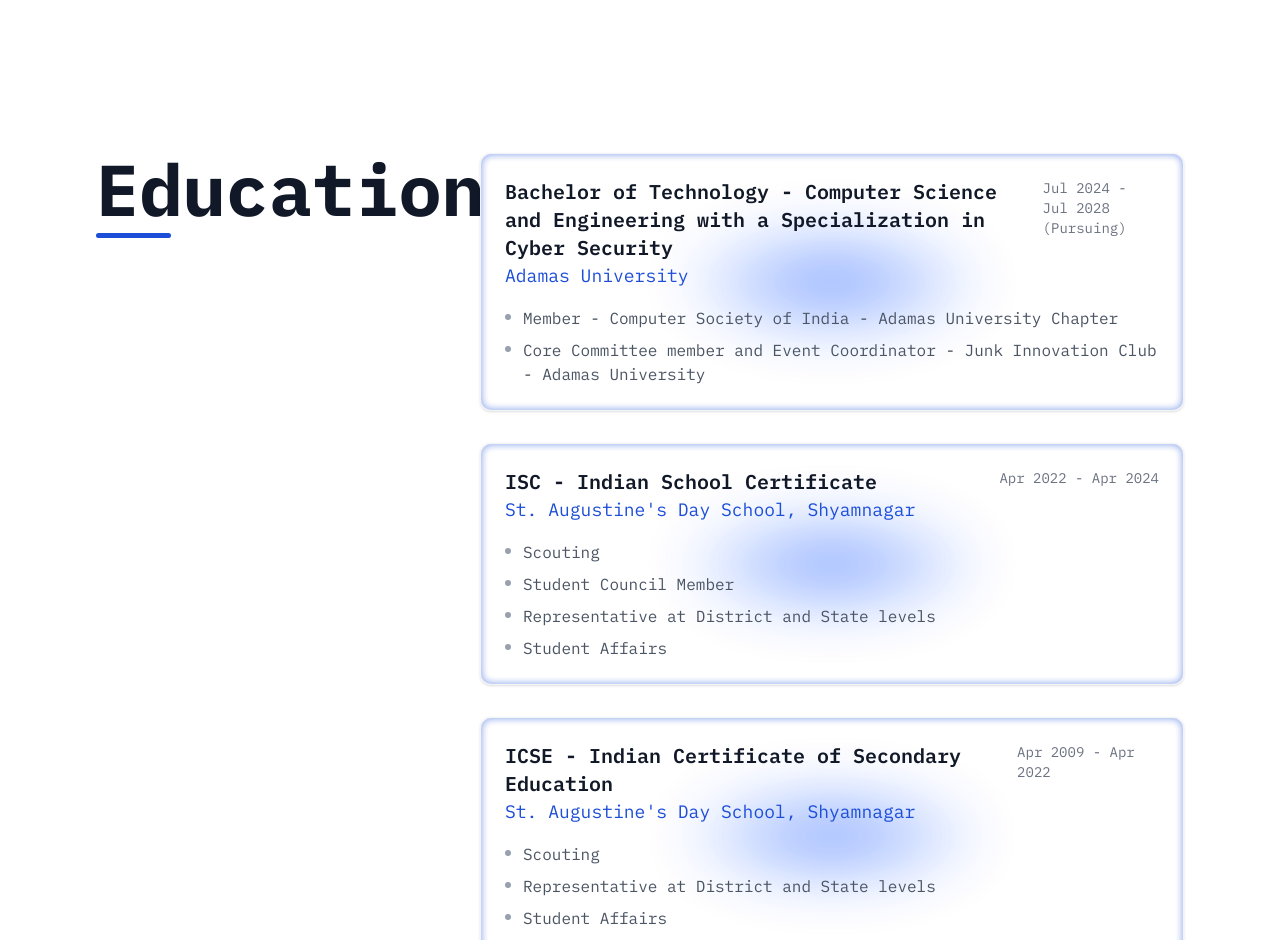
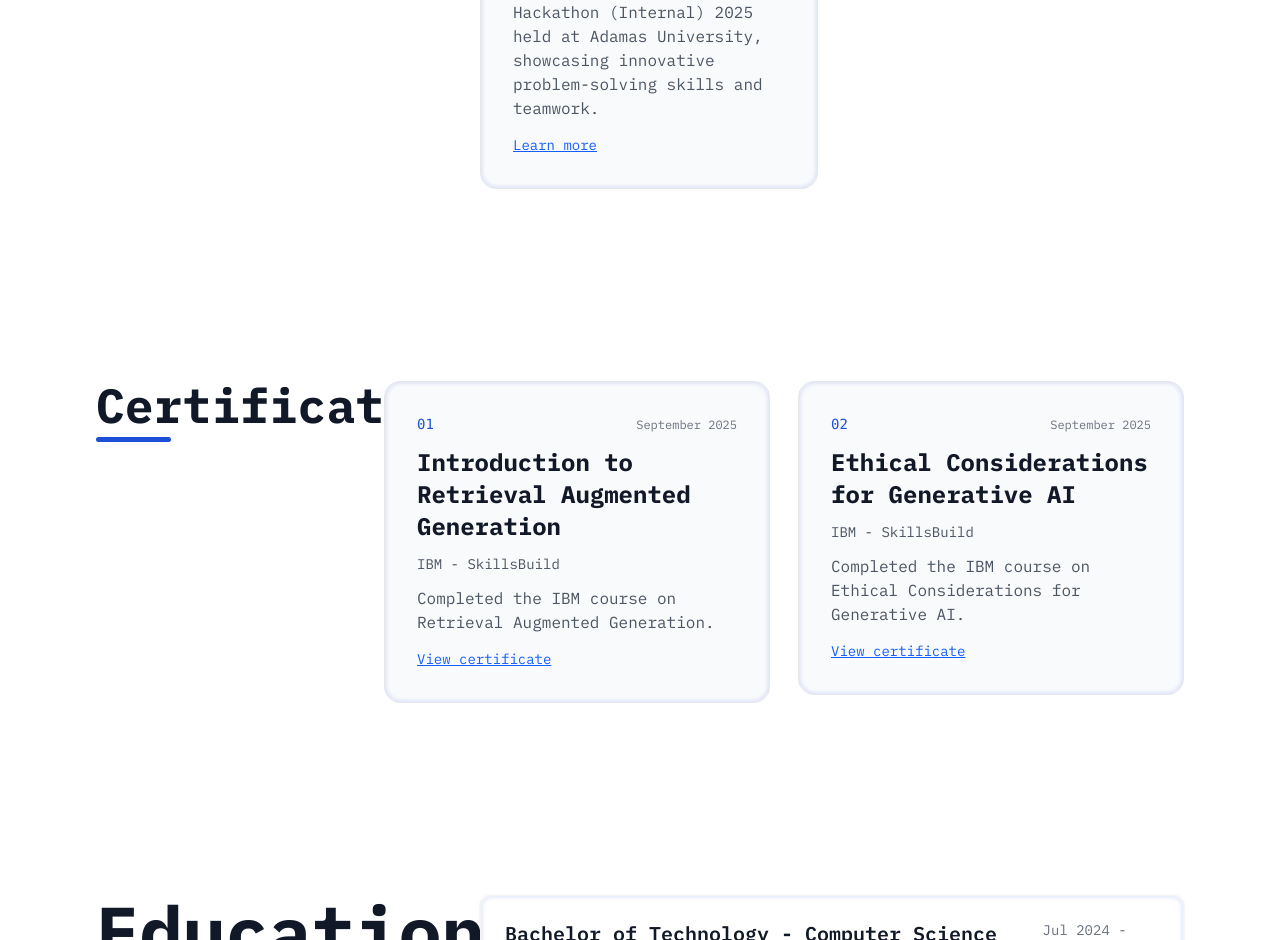
Before and after one commit to shraman-c/portfolio, an Astro site in the folder portfolio-site/: page / in a window 1280 px wide. Shown: the part 1860-2800 px from the top of the page. Built offline with nearby package versions, Linux system fonts and the light colour scheme; Astro itself is replaced by a stand-in of ours.

Commit message:
Visual updates -using bento grid and other fixes

```diff
--- a/portfolio-site/src/components/Achievements.astro
+++ b/portfolio-site/src/components/Achievements.astro
@@ -15,7 +15,7 @@ const hasAchievements = siteConfig.achievements && siteConfig.achievements.lengt
         </div>
 
         <div class="lg:col-span-8">
-          <div class="space-y-8">
+          <div class="bento-grid">
             {siteConfig.achievements.map((a, i) => (
               <div class="group relative">
                 <div class={`block relative overflow-visible p-4 sm:p-6 md:p-8 bg-gray-50 rounded-xl sm:rounded-2xl border border-gray-200 transition-all duration-300 aceternity-glow`} style={`--accent-color: ${siteConfig.accentColor}`}>
--- /dev/null
+++ b/portfolio-site/src/components/Certifications.astro
@@ -0,0 +1,43 @@
+---
+// @ts-nocheck
+import { siteConfig } from "../config";
+import { GlowingEffect } from "@/components/ui/glowing-effect";
+const hasCerts = siteConfig.certifications && siteConfig.certifications.length > 0;
+---
+
+{
+  hasCerts && (
+    <section id="certifications" class="p-8 sm:p-12 md:p-16 lg:p-24">
+      <div class="grid grid-cols-1 lg:grid-cols-12 gap-8 lg:gap-16 items-start">
+        <div class="lg:col-span-3">
+          <h2 class="text-3xl sm:text-4xl md:text-5xl xl:text-5xl font-bold text-gray-900 max-w-lg">Certifications</h2>
+          <div class="w-[75px] h-[5px] mt-2 rounded-full" style={`background-color: ${siteConfig.accentColor}`} />
+        </div>
+
+        <div class="lg:col-span-9">
+          <div class="bento-grid">
+            {siteConfig.certifications.map((c, idx) => (
+              <div class="group relative">
+                <div class={`block relative overflow-visible p-4 sm:p-6 md:p-8 bg-gray-50 rounded-xl sm:rounded-2xl border border-gray-200 transition-all duration-300 aceternity-glow`} style={`--accent-color: ${siteConfig.accentColor}`}>
+                  <GlowingEffect client:idle glow={true} disabled={false} />
+                  <div class="space-y-3">
+                    <div class="flex items-baseline justify-between">
+                      <span class="text-sm font-mono" style={{ color: siteConfig.accentColor }}>{`0${idx + 1}`}</span>
+                      {c.date && <span class="text-xs text-gray-500">{c.date}</span>}
+                    </div>
+                    <h3 class="text-xl sm:text-2xl font-bold text-gray-900">{c.title}</h3>
+                    {c.issuer && <div class="text-sm text-gray-600">{c.issuer}</div>}
+                    {c.description && <p class="text-gray-600">{c.description}</p>}
+                    {c.link && (
+                      <a class="text-sm text-blue-600 underline" href={c.link} target="_blank" rel="noopener noreferrer">View certificate</a>
+                    )}
+                  </div>
+                </div>
+              </div>
+            ))}
+          </div>
+        </div>
+      </div>
+    </section>
+  )
+}
--- a/portfolio-site/src/components/Header.astro
+++ b/portfolio-site/src/components/Header.astro
@@ -58,6 +58,25 @@ const hasEducation = siteConfig.education && siteConfig.education.length > 0;
         </li>
       ) }
 
+      <li>
+        <a
+          href="/#achievements"
+          class="text-gray-700 transition-colors font-medium hover:text-[var(--accent-color)]"
+          style={`--accent-color: ${siteConfig.accentColor}`}
+        >
+        Achievements
+        </a>
+
+      <li>
+        <a
+          href="/#certifications"
+          class="text-gray-700 transition-colors font-medium hover:text-[var(--accent-color)]"
+          style={`--accent-color: ${siteConfig.accentColor}`}
+        >
+        Certifications
+        </a>
+
+      </li>
       <li>
         <a
           href="/connect"
--- a/portfolio-site/src/components/Projects.astro
+++ b/portfolio-site/src/components/Projects.astro
@@ -21,8 +21,8 @@ const hasProjects = siteConfig.projects && siteConfig.projects.length > 0;
           </div>
 
           <div class="lg:col-span-8">
-            <div class="space-y-8">
-              {siteConfig.projects.map((project, index) => {
+        <div class="bento-grid">
+          {siteConfig.projects.map((project, index) => {
                 const Component = project.link ? "a" : "div";
                 const linkProps = project.link
                   ? {
--- a/portfolio-site/src/config.ts
+++ b/portfolio-site/src/config.ts
@@ -21,8 +21,24 @@ export const siteConfig = {
       title: "Adamas University - Smart India Hackathon 2025 (Internal) - Runner Up (Software Edition)",
       date: "2025",
       description: "Secured the Runner Up position in the Smart India Hackathon (Internal) 2025 held at Adamas University, showcasing innovative problem-solving skills and teamwork.",
-      link: ""
+      link: "https://www.linkedin.com/posts/shramanchaudhuri_hackathon-adamasuniversity-sih2025-activity-7372674776747683840-Dyl9?utm_source=share&utm_medium=member_desktop&rcm=ACoAAFvcptoBW5fEMZP9j-81CM4wmS5dnGeuMHo"
     },
+  ],
+  certifications: [
+    {
+      title: "Introduction to Retrieval Augmented Generation",
+      issuer: "IBM - SkillsBuild",
+      date: "September 2025",
+      description: "Completed the IBM course on Retrieval Augmented Generation.",
+      link: "https://www.linkedin.com/in/shramanchaudhuri/overlay/1756739405508/single-media-viewer/?type=DOCUMENT&profileId=ACoAAFvcptoBW5fEMZP9j-81CM4wmS5dnGeuMHo"
+    },
+    {
+      title: "Ethical Considerations for Generative AI",
+      issuer: "IBM - SkillsBuild",
+      date: "September 2025",
+      description: "Completed the IBM course on Ethical Considerations for Generative AI.",
+      link: "https://www.linkedin.com/in/shramanchaudhuri/overlay/1756739369776/single-media-viewer/?profileId=ACoAAFvcptoBW5fEMZP9j-81CM4wmS5dnGeuMHo"
+    }
   ],
   social: {
     email: "shramanchaudhuri@gmail.com",
--- a/portfolio-site/src/pages/index.astro
+++ b/portfolio-site/src/pages/index.astro
@@ -3,6 +3,7 @@ import Header from "../components/Header.astro";
 import Hero from "../components/Hero.astro";
 import About from "../components/About.astro";
 import Achievements from "../components/Achievements.astro";
+import Certifications from "../components/Certifications.astro";
 import Projects from "../components/Projects.astro";
 import Experience from "../components/Experience.astro";
 import Education from "../components/Education.astro";
@@ -35,6 +36,7 @@ import "../styles/global.css";
       <Hero />
       <About />
   <Achievements />
+  <Certifications />
       <Education />
   <Projects />
   <Experience />
--- a/portfolio-site/src/styles/global.css
+++ b/portfolio-site/src/styles/global.css
@@ -343,6 +343,70 @@ body {
   opacity: 1;
 }
 
+/* Reduce / remove the strong blue "under" shadow for cards displayed inside
+   the Bento-style grid. This preserves a subtle inner rim but removes the
+   prominent outer halo that created the blue under-shadow in the design.
+   Targets only `.bento-grid` children so other contexts keep the original
+   aceternity glow behavior. */
+.bento-grid .aceternity-glow::before {
+  /* remove outer halo */
+  background: transparent !important;
+  filter: none !important;
+  box-shadow: none !important;
+  opacity: 0 !important;
+  transform: none !important;
+}
+.bento-grid .aceternity-glow:hover::before {
+  background: transparent !important;
+  filter: none !important;
+  box-shadow: none !important;
+  opacity: 0 !important;
+  transform: none !important;
+}
+
+/* Keep a subtle inner rim to define the card edge but tone it down */
+.bento-grid .aceternity-glow::after {
+  box-shadow: 0 0 4px 1px color-mix(in srgb, var(--accent-color) 18%, transparent) inset;
+  opacity: 0.9;
+}
+.bento-grid .aceternity-glow:hover::after {
+  box-shadow: 0 0 6px 1px color-mix(in srgb, var(--accent-color) 24%, transparent) inset;
+  transform: none;
+  opacity: 1;
+}
+
+/* Also suppress the strong outer halo for Education and Classroom Notes
+   sections (they use a vertical stack wrapper rather than .bento-grid).
+   Target by section id so the effect remains scoped to those areas. */
+#education .aceternity-glow::before,
+#classroom-notes .aceternity-glow::before {
+  background: transparent !important;
+  filter: none !important;
+  box-shadow: none !important;
+  opacity: 0 !important;
+  transform: none !important;
+}
+#education .aceternity-glow:hover::before,
+#classroom-notes .aceternity-glow:hover::before {
+  background: transparent !important;
+  filter: none !important;
+  box-shadow: none !important;
+  opacity: 0 !important;
+  transform: none !important;
+}
+
+#education .aceternity-glow::after,
+#classroom-notes .aceternity-glow::after {
+  box-shadow: 0 0 4px 1px color-mix(in srgb, var(--accent-color) 18%, transparent) inset;
+  opacity: 0.9;
+}
+#education .aceternity-glow:hover::after,
+#classroom-notes .aceternity-glow:hover::after {
+  box-shadow: 0 0 6px 1px color-mix(in srgb, var(--accent-color) 24%, transparent) inset;
+  transform: none;
+  opacity: 1;
+}
+
 @theme inline {
   --radius-sm: calc(var(--radius) - 4px);
   --radius-md: calc(var(--radius) - 2px);
@@ -423,3 +487,37 @@ body {
     @apply bg-background text-foreground;
   }
 }
+
+/* Simple local implementation of a 'Bento Grid' inspired layout used where
+   the Aceternity Bento Grid would be used. This provides a responsive,
+   dense grid that places cards in compact rows on larger screens while
+   falling back to a single-column stack on small screens. */
+.bento-grid {
+  display: grid;
+  grid-template-columns: repeat(1, minmax(0, 1fr));
+  gap: 1.25rem; /* 20px */
+  grid-auto-rows: minmax(0, auto);
+  grid-auto-flow: row dense;
+}
+
+@media (min-width: 640px) {
+  .bento-grid {
+    grid-template-columns: repeat(2, minmax(0, 1fr));
+    gap: 1.5rem;
+  }
+}
+
+@media (min-width: 1024px) {
+  .bento-grid {
+    grid-template-columns: repeat(2, minmax(0, 1fr));
+    gap: 1.75rem;
+  }
+}
+
+/* Modifier to make a card span both columns on medium/large screens
+   (useful for feature items). Components can add `bento-span-2` to
+   prefer a wider card. */
+.bento-span-2 { grid-column: 1 / -1; }
+
+/* Ensure the individual items don't collapse their padding when inside grid */
+.bento-grid > * { display: block; }
```
Also changed, not shown: portfolio-site/src/pages/posts/post1.md (added, +27 -0 lines), portfolio-site/src/components/BlogCard.astro (added), portfolio-site/src/content/blog/getting-started-with-c.md (added), portfolio-site/src/content/blog/learning-algorithms.md (added), portfolio-site/src/pages/blog/[slug].astro (added), portfolio-site/src/pages/blog/index.astro (added), portfolio-site/src/pages/rss.xml.ts (added).
